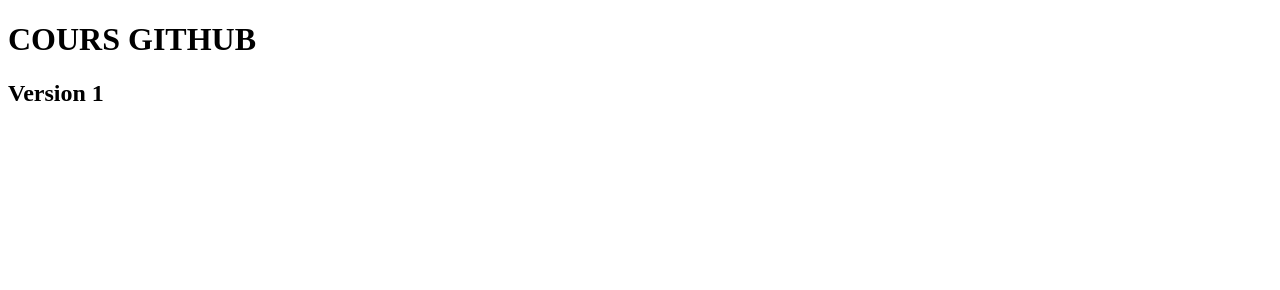
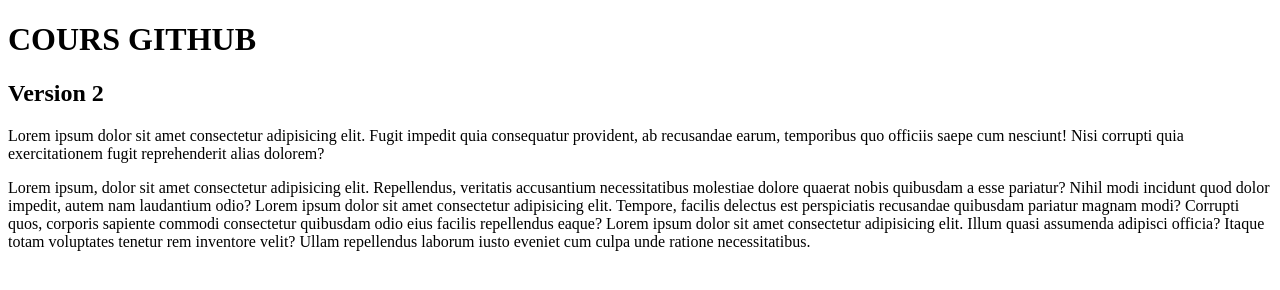
Before and after one commit to friedeee/tp, a plain HTML site: page Desktop/github/index.html in a window 1280 px wide. Drawn offline with Linux system fonts and the light colour scheme.

Commit message:
version 2 avec beaucoup de textes

```diff
--- a/Desktop/github/index.html
+++ b/Desktop/github/index.html
@@ -7,6 +7,14 @@
 </head>
 <body>
     <h1>COURS GITHUB</h1>
-    <h2>Version 1</h2>
+    <h2>Version 2</h2>
+    <p>Lorem ipsum dolor sit amet consectetur adipisicing elit.
+         Fugit impedit quia consequatur provident, ab recusandae
+          earum, temporibus quo officiis saepe cum nesciunt! Nisi corrupti
+        quia exercitationem fugit reprehenderit alias dolorem?</p>
+        <p>Lorem ipsum, dolor sit amet consectetur adipisicing elit. Repellendus, veritatis accusantium necessitatibus molestiae dolore quaerat nobis quibusdam a esse pariatur? Nihil modi incidunt quod dolor impedit, autem nam laudantium odio?
+            Lorem ipsum dolor sit amet consectetur adipisicing elit. Tempore, facilis delectus est perspiciatis recusandae quibusdam pariatur magnam modi? Corrupti quos, corporis sapiente commodi consectetur quibusdam odio eius facilis repellendus eaque?
+            Lorem ipsum dolor sit amet consectetur adipisicing elit. Illum quasi assumenda adipisci officia? Itaque totam voluptates tenetur rem inventore velit? Ullam repellendus laborum iusto eveniet cum culpa unde ratione necessitatibus.
+        </p>
 </body>
 </html>
```
